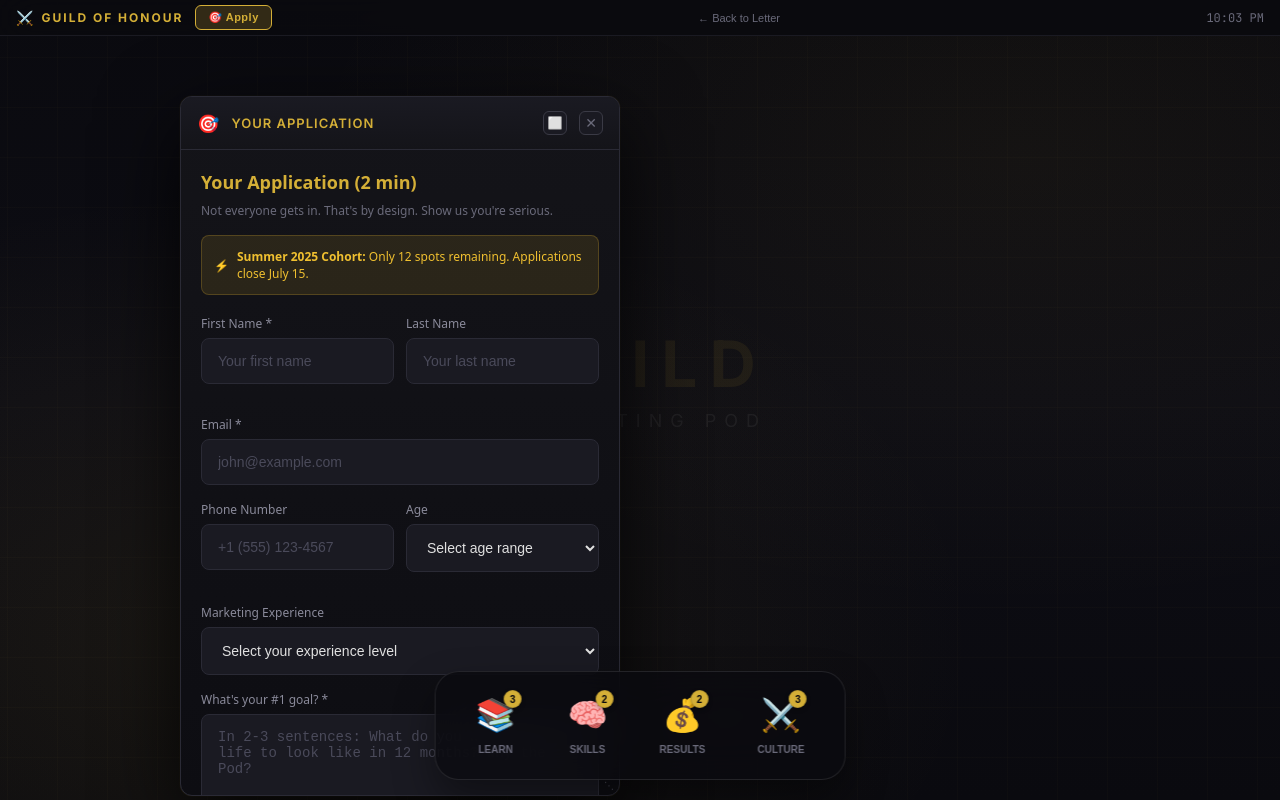
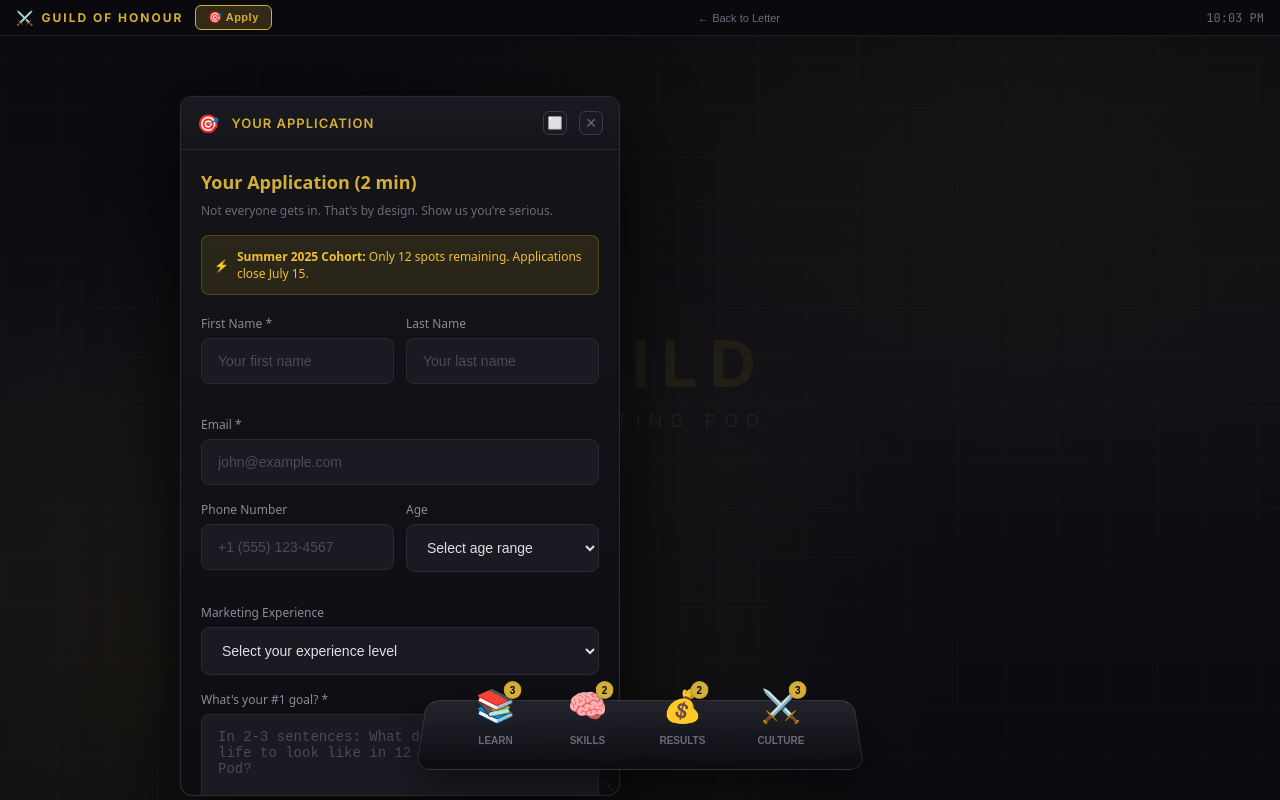
Before and after one commit to z0rbas/guild-marketing-pod, a React (Vite) app: page / in a window 1280 px wide. Both pictures are taken after a click on the button "Skip to Application →". Built offline with nearby package versions, Linux system fonts and the light colour scheme.

Commit message:
Tilt dock background independently from icons
- Separated dock background into its own 3D transformed layer (rotateX 35deg)
- Kept icons in a standard 2D layer on top
- Icons remain perfectly flat/upright while the shelf looks 3D
- Added gradient and borders to the 3D shelf for depth

```diff
--- a/src/App.jsx
+++ b/src/App.jsx
@@ -290,22 +290,43 @@ export default function App() {
         ))}
       </div>
 
-      {/* Dock */}
+      {/* Dock Container */}
       <div style={{
         position: 'fixed',
-        bottom: 20,
+        bottom: 30,
         left: '50%',
         transform: 'translateX(-50%)',
+        zIndex: 10000,
+        display: 'flex',
+        justifyContent: 'center',
+        alignItems: 'flex-end',
+      }}>
+        {/* 3D Tilted Background Platform */}
+        <div style={{
+          position: 'absolute',
+          bottom: 0,
+          left: -20,
+          right: -20,
+          height: 90,
+          background: 'linear-gradient(to bottom, rgba(40,40,50,0.8) 0%, rgba(10,10,15,0.95) 100%)',
+          backdropFilter: 'blur(20px)',
+          borderRadius: 16,
+          border: '1px solid rgba(255,255,255,0.1)',
+          borderTop: '1px solid rgba(255,255,255,0.2)',
+          boxShadow: '0 20px 50px rgba(0,0,0,0.5)',
+          transform: 'perspective(1000px) rotateX(35deg)',
+          transformOrigin: 'bottom center',
+          zIndex: 0,
+        }} />
+
+        {/* Icons Layer (Flat, sitting "on" the platform) */}
+        <div style={{
+          position: 'relative',
           display: 'flex',
           alignItems: 'flex-end',
-        gap: 20, // More spacing between categories
+          gap: 20,
           padding: '12px 24px',
-        background: 'rgba(10,10,15,0.8)',
-        backdropFilter: 'blur(20px)',
-        borderRadius: 24,
-        border: '1px solid rgba(255,255,255,0.1)',
-        zIndex: 10000,
-        boxShadow: '0 20px 40px rgba(0,0,0,0.4)',
+          zIndex: 1,
         }}>
           {categories.map((cat) => (
             <DockStack
@@ -318,6 +339,7 @@ export default function App() {
               onToggleWindow={toggleWindow}
             />
           ))}
+        </div>
       </div>
 
       {/* Subtle grid pattern */}
```
Lines whose indentation alone changed are shown as unchanged.
